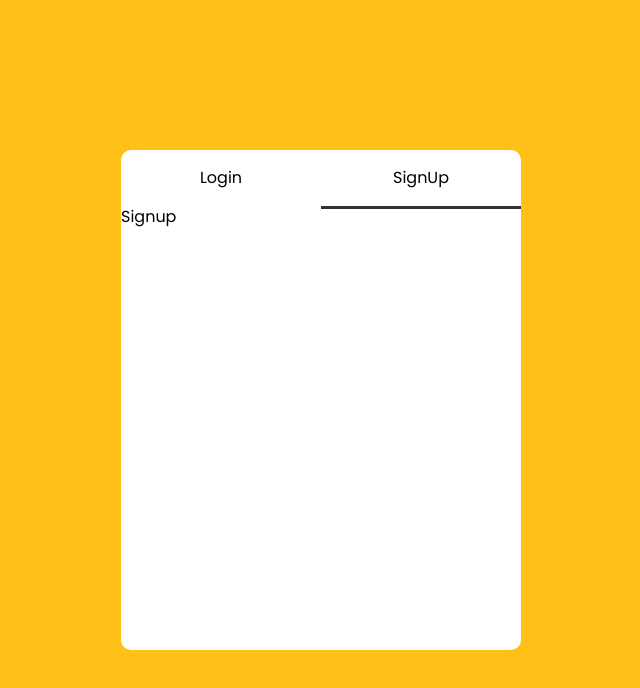
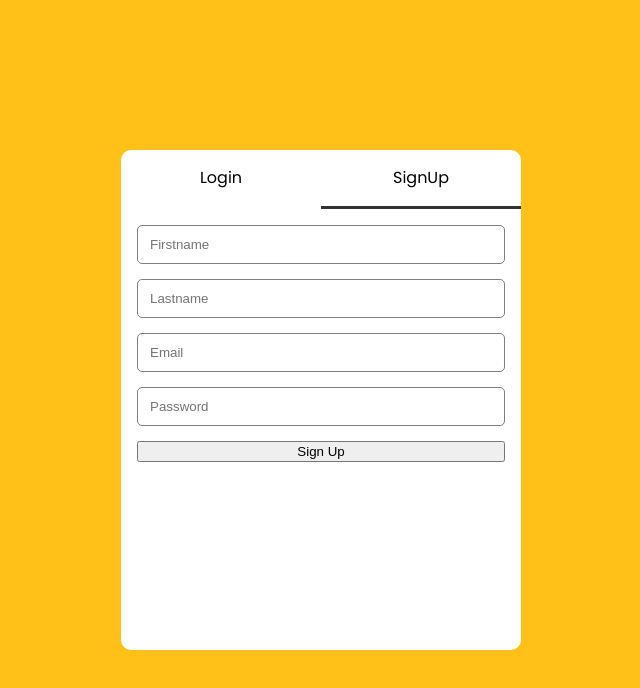
Before and after one commit to fhilola/Blogpostt, a React (Create React App) app: page /auth/signup in a window 1280 px wide. Shown: the top 688 px of the page, without its empty margins (319-959 px from the left). Built offline with nearby package versions, Linux system fonts and the light colour scheme.

Commit message:
login and sign up logic created

```diff
--- a/src/pages/auth/Auth.jsx
+++ b/src/pages/auth/Auth.jsx
@@ -15,9 +15,7 @@ const Auth = () => {
             </li>
           </ul>
         </nav>
-        <form>
         <Outlet/>
-      </form>
       </div>
 
     </div>
--- a/src/pages/auth/Auth.scss
+++ b/src/pages/auth/Auth.scss
@@ -31,3 +31,15 @@
         }
     }
 }
+.auth-form{
+    display: flex;
+    flex-direction: column;
+    padding: 16px;
+    gap: 15px 0;
+    input{
+        height: 35px;
+        border: 1px solid gray;
+        border-radius: 5px;
+        text-indent: 10px;
+    }
+}
--- a/src/routes/sub-routes/login/Login.jsx
+++ b/src/routes/sub-routes/login/Login.jsx
@@ -1,8 +1,25 @@
-import React from 'react'
+import { useState } from "react"
+import instance from "../../../services/api"
 
 const Login = () => {
+  const [email, setEmail] = useState('')
+  const [password, setPassword] = useState('')
+  const handleUSerLogin = (e) => {
+    e.preventDefault()
+    instance.post('/api/auth/login', {
+      email,
+      password
+    })
+    .then(data => console.log(data))
+    .catch(err => console.log(err))
+  }
+
   return (
-    <div>Login</div>
+    <form className='auth-form' onSubmit={handleUSerLogin}>
+      <input type="email" placeholder='Email' value={email} onChange={(e) => setEmail(e.target.value)} />
+      <input type="password" placeholder='Password' value={password} onChange={(e) => setPassword(e.target.value)} />
+      <button type='submit'>Login</button>
+    </form>
   )
 }
 
--- a/src/routes/sub-routes/signup/Signup.jsx
+++ b/src/routes/sub-routes/signup/Signup.jsx
@@ -1,8 +1,31 @@
-import React from 'react'
+import instance from '../../../services/api'
+import { useState } from 'react'
 
 const Signup = () => {
+  const [firstname, setFirstname] = useState('')
+  const [lastname, setLastname] = useState('')
+  const [email, setEmail] = useState('')
+  const [password, setPassword] = useState('')
+
+  const handleUSerSingup = (e)=>{
+    e.preventDefault()
+    instance.post('/api/auth/signup', {
+      firstname,
+      lastname,
+      email,
+      password
+    })
+    .then(data => console.log(data))
+    .catch(err => console.log(err))
+  }
   return (
-    <div>Signup</div>
+    <form className='auth-form' onSubmit={handleUSerSingup}>
+      <input type="text" placeholder='Firstname' value={firstname} onChange={(e)=> setFirstname(e.target.value)}/>
+      <input type="text" placeholder='Lastname' value={lastname} onChange={(e)=> setLastname(e.target.value)}/>
+      <input type="email" placeholder='Email' value={email} onChange={(e)=> setEmail(e.target.value)}/>
+      <input type="password" placeholder='Password' value={password} onChange={(e)=> setPassword(e.target.value)}/>
+      <button type='submit'>Sign Up</button>
+    </form>
   )
 }
 
```
